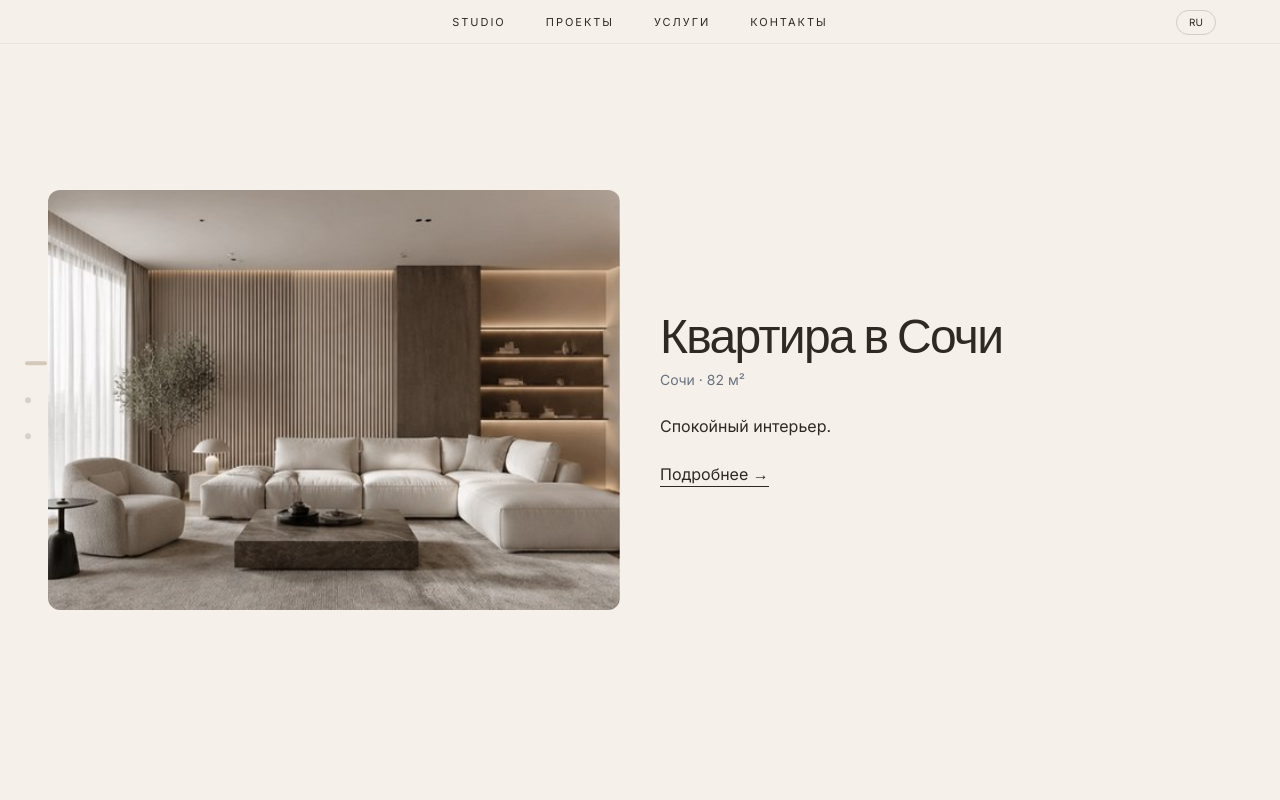
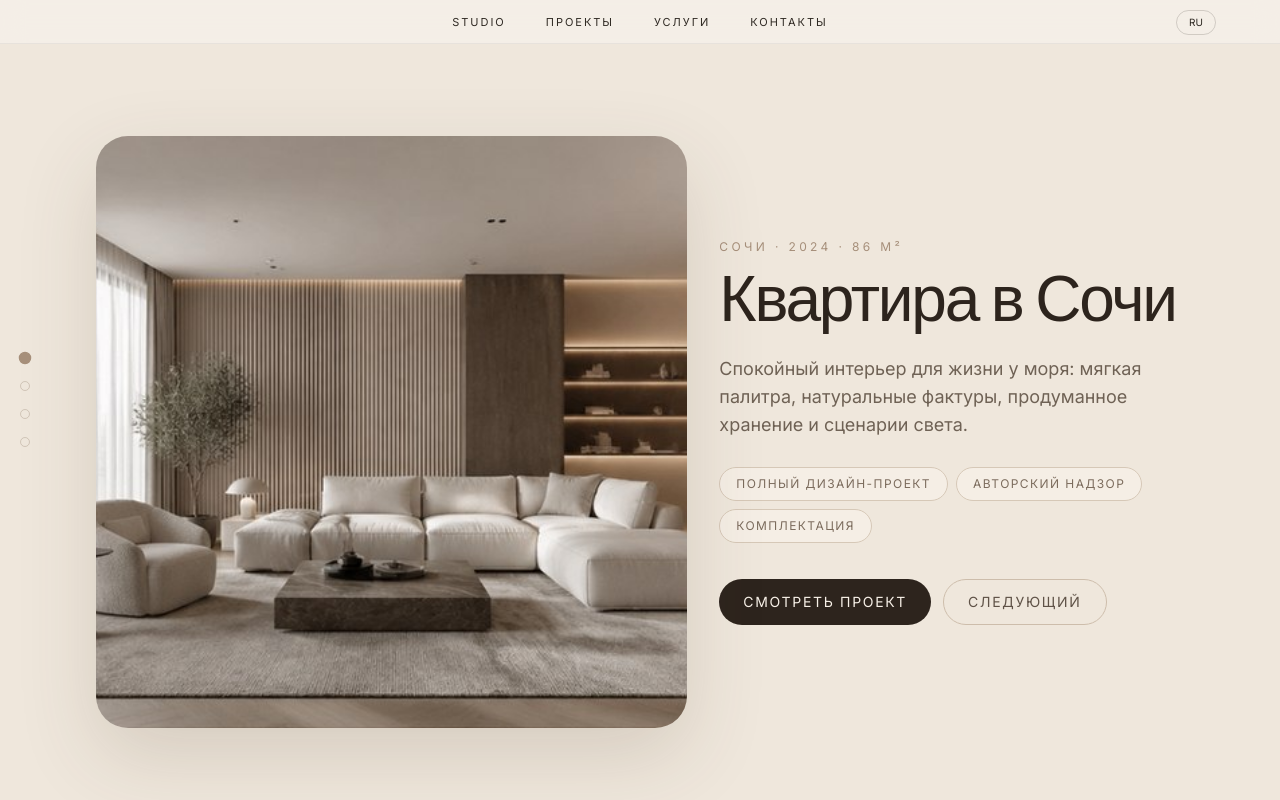
Before and after one commit to pacman-codes/zoya-interior, a Next.js app: page /projects in a window 1280 px wide. Shown: the top 800 px of the page. Built offline with nearby package versions, Linux system fonts and the light colour scheme.

Commit message:
checkpoint: before hero text + buttons fix

```diff
--- a/src/app/projects/page.tsx
+++ b/src/app/projects/page.tsx
@@ -1,15 +1,20 @@
-import { SiteShell } from "@/components/layout/SiteShell";
-import { ProjectsPresentationPage } from "@/components/sections/ProjectsPresentationPage";
-import { getLocale } from "@/lib/i18n";
+import { Header } from '@/components/layout/Header';
+import { ProjectsPresentationPage } from '@/components/sections/ProjectsPresentationPage';
 
-export default async function ProjectsPage(props: {
-  searchParams: Promise<{ [key: string]: string | string[] | undefined }>;
-}) {
-  const locale = await getLocale(props.searchParams);
+type ProjectsPageProps = {
+  searchParams?: Promise<{
+    lang?: string;
+  }>;
+};
+
+export default async function ProjectsPage({ searchParams }: ProjectsPageProps) {
+  const params = await searchParams;
+  const locale = params?.lang === 'en' ? 'en' : 'ru';
 
   return (
-    <SiteShell locale={locale}>
-      <ProjectsPresentationPage locale={locale} />
-    </SiteShell>
+    <>
+      <Header locale={locale} />
+      <ProjectsPresentationPage />
+    </>
   );
 }
--- a/src/components/layout/ProjectsScroll.tsx
+++ b/src/components/layout/ProjectsScroll.tsx
@@ -1,96 +1,113 @@
-"use client";
+'use client';
 
-import { Children, useEffect, useRef, useState } from "react";
+import { ReactNode, useEffect, useRef, useState } from 'react';
 
-type Props = {
-  children: React.ReactNode;
+type ProjectsScrollProps = {
+  count: number;
+  labels: string[];
+  children: (activeIndex: number, setActiveIndex: (index: number) => void) => ReactNode;
 };
 
-export function ProjectsScroll({ children }: Props) {
-  const viewportRef = useRef<HTMLDivElement | null>(null);
-  const [index, setIndex] = useState(0);
-  const [height, setHeight] = useState(0);
+export function ProjectsScroll({ count, labels, children }: ProjectsScrollProps) {
+  const [activeIndex, setActiveIndexState] = useState(0);
+  const lockRef = useRef(false);
+  const touchStartY = useRef<number | null>(null);
+
+  const setActiveIndex = (index: number) => {
+    setActiveIndexState(Math.max(0, Math.min(count - 1, index)));
+  };
 
   useEffect(() => {
-    const el = viewportRef.current;
-    if (!el) return;
+    const previousOverflow = document.body.style.overflow;
+    document.body.style.overflow = 'hidden';
 
-    const update = () => setHeight(el.clientHeight);
-    update();
-    window.addEventListener("resize", update);
-
-    document.body.style.overflow = "hidden";
-
-    let locked = false;
-
-    const max = () =>
-      Math.max(0, el.querySelectorAll("[data-project]").length - 1);
-
-    const go = (dir: 1 | -1) => {
-      if (locked) return;
-
-      locked = true;
-      setIndex((i) => Math.max(0, Math.min(max(), i + dir)));
-
-      setTimeout(() => {
-        locked = false;
-      }, 420);
+    const unlock = () => {
+      window.setTimeout(() => {
+        lockRef.current = false;
+      }, 650);
     };
 
-    const onWheel = (e: WheelEvent) => {
-      e.preventDefault();
-      if (Math.abs(e.deltaY) < 6) return;
-      go(e.deltaY > 0 ? 1 : -1);
+    const move = (direction: 1 | -1) => {
+      if (lockRef.current) return;
+      lockRef.current = true;
+      setActiveIndexState((current) => Math.max(0, Math.min(count - 1, current + direction)));
+      unlock();
     };
 
-    const onKey = (e: KeyboardEvent) => {
-      if (["ArrowDown", "PageDown", " "].includes(e.key)) {
-        e.preventDefault();
-        go(1);
-      }
-      if (["ArrowUp", "PageUp"].includes(e.key)) {
-        e.preventDefault();
-        go(-1);
-      }
+    const onWheel = (event: WheelEvent) => {
+      event.preventDefault();
+      if (Math.abs(event.deltaY) < 20) return;
+      move(event.deltaY > 0 ? 1 : -1);
     };
 
-    window.addEventListener("wheel", onWheel, { passive: false });
-    window.addEventListener("keydown", onKey);
+    const onKeyDown = (event: KeyboardEvent) => {
+      if (event.key === 'ArrowDown' || event.key === 'PageDown') move(1);
+      if (event.key === 'ArrowUp' || event.key === 'PageUp') move(-1);
+    };
+
+    const onTouchStart = (event: TouchEvent) => {
+      touchStartY.current = event.touches[0]?.clientY ?? null;
+    };
+
+    const onTouchEnd = (event: TouchEvent) => {
+      if (touchStartY.current === null) return;
+      const endY = event.changedTouches[0]?.clientY ?? touchStartY.current;
+      const diff = touchStartY.current - endY;
+      touchStartY.current = null;
+      if (Math.abs(diff) < 40) return;
+      move(diff > 0 ? 1 : -1);
+    };
+
+    window.addEventListener('wheel', onWheel, { passive: false });
+    window.addEventListener('keydown', onKeyDown);
+    window.addEventListener('touchstart', onTouchStart, { passive: true });
+    window.addEventListener('touchend', onTouchEnd, { passive: true });
 
     return () => {
-      document.body.style.overflow = "";
-      window.removeEventListener("wheel", onWheel);
-      window.removeEventListener("keydown", onKey);
-      window.removeEventListener("resize", update);
+      document.body.style.overflow = previousOverflow;
+      window.removeEventListener('wheel', onWheel);
+      window.removeEventListener('keydown', onKeyDown);
+      window.removeEventListener('touchstart', onTouchStart);
+      window.removeEventListener('touchend', onTouchEnd);
     };
-  }, []);
+  }, [count]);
 
   return (
-    <>
-      <div ref={viewportRef} className="h-[100svh] overflow-hidden">
-        <div
-          className="transition-transform duration-500 ease-[cubic-bezier(0.4,0,0.2,1)]"
-          style={{
-            transform: `translate3d(0, -${index * height}px, 0)`,
-          }}
-        >
-          {children}
-        </div>
-      </div>
+    <div className="relative h-[100svh] overflow-hidden bg-[#efe7dc] text-[#2d241d]">
+      {children(activeIndex, setActiveIndex)}
 
-      {/* navigation */}
-      <div className="slide-nav">
-        {Array.from({ length: Children.count(children) }).map((_, i) => (
-          <button
-            key={i}
-            onClick={() => setIndex(i)}
-            className={i === index ? "is-active" : ""}
-          >
-            <span className="slide-nav-dot" />
-            <span className="slide-nav-label">{i + 1}</span>
-          </button>
-        ))}
-      </div>
-    </>
+      <nav className="fixed left-5 top-1/2 z-30 hidden -translate-y-1/2 flex-col gap-3 lg:flex">
+        {labels.map((label, index) => {
+          const isActive = index === activeIndex;
+
+          return (
+            <button
+              key={label}
+              type="button"
+              onClick={() => setActiveIndex(index)}
+              className="group flex items-center gap-3 text-left"
+              aria-label={label}
+            >
+              <span
+                className={[
+                  'block h-2.5 w-2.5 rounded-full border transition-all duration-300',
+                  isActive
+                    ? 'scale-125 border-[#a68f7a] bg-[#a68f7a]'
+                    : 'border-[#b8aa9a] bg-transparent opacity-55',
+                ].join(' ')}
+              />
+              <span
+                className={[
+                  'max-w-0 overflow-hidden whitespace-nowrap text-xs tracking-[0.18em] uppercase transition-all duration-300 group-hover:max-w-[220px]',
+                  isActive ? 'text-[#a68f7a]' : 'text-[#8a7d70]',
+                ].join(' ')}
+              >
+                {label}
+              </span>
+            </button>
+          );
+        })}
+      </nav>
+    </div>
   );
 }
--- a/src/components/sections/ProjectsPresentationPage.tsx
+++ b/src/components/sections/ProjectsPresentationPage.tsx
@@ -1,106 +1,216 @@
-"use client";
+'use client';
 
-import Image from "next/image";
-import { useEffect, useRef, useState } from "react";
-import { ProjectsScroll } from "@/components/layout/ProjectsScroll";
+import Image from 'next/image';
+import { useState } from 'react';
 
-export function ProjectsPresentationPage({ locale }: { locale: "ru" | "en" }) {
-  const isRu = locale === "ru";
+import { ProjectsScroll } from '@/components/layout/ProjectsScroll';
 
-  const [activeProject, setActiveProject] = useState<any | null>(null);
-  const [activeIndex, setActiveIndex] = useState(0);
-  const refs = useRef<(HTMLElement | null)[]>([]);
+type Project = {
+  title: string;
+  location: string;
+  year: string;
+  area: string;
+  image: string;
+  modalImage: string;
+  description: string;
+  details: string[];
+};
 
-  const projects = [
+const projects: Project[] = [
   {
-      id: "1",
-      title: isRu ? "Квартира в Сочи" : "Apartment in Sochi",
-      meta: isRu ? "Сочи · 82 м²" : "Sochi · 82 m²",
-      cover: "/images/projects/sochi-apartment/cover.jpg",
-      images: ["/images/projects/sochi-apartment/cover.jpg"],
-      description: isRu ? "Спокойный интерьер." : "Calm interior.",
+    title: 'Квартира в Сочи',
+    location: 'Сочи',
+    year: '2024',
+    area: '86 м²',
+    image: '/images/projects/sochi-apartment/cover.jpg',
+    modalImage: '/images/projects/sochi-apartment/01.jpg',
+    description:
+      'Спокойный интерьер для жизни у моря: мягкая палитра, натуральные фактуры, продуманное хранение и сценарии света.',
+    details: ['Полный дизайн-проект', 'Авторский надзор', 'Комплектация'],
   },
   {
-      id: "2",
-      title: isRu ? "Семейный дом" : "Family house",
-      meta: isRu ? "180 м²" : "180 m²",
-      cover: "/images/projects/family-house/cover.jpg",
-      images: ["/images/projects/family-house/cover.jpg"],
-      description: isRu ? "Дом для семьи." : "Family house.",
+    title: 'Семейный дом',
+    location: 'Краснодарский край',
+    year: '2023',
+    area: '180 м²',
+    image: '/images/projects/family-house/cover.jpg',
+    modalImage: '/images/projects/family-house/01.jpg',
+    description:
+      'Тёплый дом для семьи: приватные зоны, общая гостиная, спокойная база и акцент на долговечные материалы.',
+    details: ['Планировочное решение', 'Рабочая документация', 'Подбор материалов'],
+  },
+  {
+    title: 'Ресторан',
+    location: 'Сочи',
+    year: '2024',
+    area: '140 м²',
+    image: '/images/projects/restaurant/cover.jpg',
+    modalImage: '/images/projects/restaurant/01.jpg',
+    description:
+      'Интерьер с атмосферой вечернего города: выразительные фактуры, мягкий свет и запоминаемая посадочная зона.',
+    details: ['Концепция', 'Визуализация', 'Рабочие чертежи'],
+  },
+  {
+    title: 'Офис',
+    location: 'Москва',
+    year: '2023',
+    area: '120 м²',
+    image: '/images/projects/office/cover.jpg',
+    modalImage: '/images/projects/office/01.jpg',
+    description:
+      'Сдержанное рабочее пространство без визуального шума: переговорные, открытая зона и спокойные материалы.',
+    details: ['Концепция пространства', 'Мебельные решения', 'Световые сценарии'],
   },
 ];
 
-  useEffect(() => {
-    const observer = new IntersectionObserver(
-      (entries) => {
-        const visible = entries.find((e) => e.isIntersecting);
-        if (!visible) return;
-        const i = Number(visible.target.getAttribute("data-project-index"));
-        setActiveIndex(i);
-      },
-      { threshold: 0.6 }
-    );
-
-    refs.current.forEach((el) => el && observer.observe(el));
-    return () => observer.disconnect();
-  }, []);
+export function ProjectsPresentationPage() {
+  const [modalProject, setModalProject] = useState<Project | null>(null);
 
   return (
-    <ProjectsScroll>
-      {projects.map((p, i) => (
+    <ProjectsScroll count={projects.length} labels={projects.map((project) => project.title)}>
+      {(activeIndex, setActiveIndex) => (
+        <>
+          <div className="relative h-full w-full">
+            {projects.map((project, index) => {
+              const distance = Math.abs(index - activeIndex);
+              const isActive = index === activeIndex;
+
+              return (
                 <section
-          key={p.id}
-          ref={(el) => {
-            refs.current[i] = el;
+                  key={project.title}
+                  className="absolute inset-0 grid h-[100svh] grid-cols-1 items-center gap-8 px-5 pt-24 pb-8 transition-all duration-700 ease-[cubic-bezier(.22,1,.36,1)] md:grid-cols-[minmax(0,1.12fr)_minmax(340px,0.88fr)] md:px-12 lg:px-24"
+                  style={{
+                    transform: `translateY(${(index - activeIndex) * 100}%)`,
+                    opacity: distance > 1 ? 0 : isActive ? 1 : 0.32,
+                    filter: isActive ? 'saturate(1) brightness(1)' : 'saturate(0.55) brightness(1.05)',
+                    pointerEvents: isActive ? 'auto' : 'none',
                   }}
-          data-project="true"
-          data-project-index={i}
-          className={`h-[100svh] grid lg:grid-cols-2 gap-10 px-12 items-center transition duration-500 ${
-            i === activeIndex ? "opacity-100" : "opacity-30"
-          }`}
+                >
+                  <div className="relative h-[46svh] overflow-hidden rounded-[2rem] shadow-[0_28px_80px_rgba(72,54,38,0.16)] md:h-[74svh]">
+                    <Image
+                      src={project.image}
+                      alt={project.title}
+                      fill
+                      priority={index === 0}
+                      sizes="(max-width: 768px) 100vw, 58vw"
+                      className="object-cover"
+                    />
+                  </div>
+
+                  <div className="mx-auto flex max-w-xl flex-col items-start">
+                    <p className="mb-4 text-xs tracking-[0.28em] text-[#a68f7a] uppercase">
+                      {project.location} · {project.year} · {project.area}
+                    </p>
+
+                    <h1 className="text-[clamp(2.4rem,5vw,5.8rem)] leading-[0.95] font-light tracking-[-0.06em] text-[#2d241d]">
+                      {project.title}
+                    </h1>
+
+                    <p className="mt-6 max-w-md text-base leading-7 text-[#6f6255] md:text-lg">
+                      {project.description}
+                    </p>
+
+                    <div className="mt-7 flex flex-wrap gap-2">
+                      {project.details.map((detail) => (
+                        <span
+                          key={detail}
+                          className="rounded-full border border-[#d6c8b7] bg-[#f7f1e9]/75 px-4 py-2 text-xs tracking-[0.12em] text-[#7c6c5d] uppercase"
+                        >
+                          {detail}
+                        </span>
+                      ))}
+                    </div>
+
+                    <div className="mt-9 flex flex-wrap gap-3">
+                      <button
+                        type="button"
+                        onClick={() => setModalProject(project)}
+                        className="rounded-full bg-[#2d241d] px-6 py-3 text-sm tracking-[0.12em] text-[#f8f1e8] uppercase transition hover:bg-[#4a3b30]"
+                      >
+                        Смотреть проект
+                      </button>
+
+                      <button
+                        type="button"
+                        onClick={() => setActiveIndex(Math.min(projects.length - 1, activeIndex + 1))}
+                        className="rounded-full border border-[#cdbdab] px-6 py-3 text-sm tracking-[0.12em] text-[#5f5247] uppercase transition hover:border-[#a68f7a] hover:text-[#a68f7a]"
+                      >
+                        Следующий
+                      </button>
+                    </div>
+                  </div>
+                </section>
+              );
+            })}
+          </div>
+
+          {modalProject && (
+            <div
+              className="fixed inset-0 z-50 flex items-center justify-center bg-[#1d1712]/45 px-4 py-6 backdrop-blur-md"
+              role="dialog"
+              aria-modal="true"
+              aria-label={modalProject.title}
+              onMouseDown={() => setModalProject(null)}
             >
               <div
-            className="relative h-[420px] rounded-xl overflow-hidden cursor-pointer"
-            onClick={() => setActiveProject(p)}
+                className="relative grid max-h-[88svh] w-full max-w-5xl overflow-hidden rounded-[2rem] border border-[#eadfce] bg-[#f7f1e9] shadow-[0_34px_120px_rgba(28,22,16,0.35)] md:grid-cols-[1.05fr_0.95fr]"
+                onMouseDown={(event) => event.stopPropagation()}
               >
-            <Image src={p.cover} alt="" fill className="object-cover" />
+                <button
+                  type="button"
+                  onClick={() => setModalProject(null)}
+                  className="absolute right-4 top-4 z-10 grid h-10 w-10 place-items-center rounded-full bg-[#f7f1e9]/85 text-2xl leading-none text-[#3a2f27] shadow-sm transition hover:bg-white"
+                  aria-label="Закрыть"
+                >
+                  ×
+                </button>
+
+                <div className="relative min-h-[280px] md:min-h-[620px]">
+                  <Image
+                    src={modalProject.modalImage}
+                    alt={modalProject.title}
+                    fill
+                    sizes="(max-width: 768px) 100vw, 48vw"
+                    className="object-cover"
+                  />
                 </div>
 
-          <div>
-            <h2 className="text-5xl">{p.title}</h2>
-            <p className="mt-2 text-sm text-gray-500">{p.meta}</p>
-            <p className="mt-6">{p.description}</p>
+                <div className="overflow-y-auto p-7 md:p-10">
+                  <p className="text-xs tracking-[0.28em] text-[#a68f7a] uppercase">
+                    {modalProject.location} · {modalProject.year} · {modalProject.area}
+                  </p>
 
-            <button
-              onClick={() => setActiveProject(p)}
-              className="mt-6 border-b"
+                  <h2 className="mt-5 text-4xl leading-none font-light tracking-[-0.05em] text-[#2d241d] md:text-6xl">
+                    {modalProject.title}
+                  </h2>
+
+                  <p className="mt-7 text-base leading-7 text-[#6f6255]">
+                    {modalProject.description}
+                  </p>
+
+                  <div className="mt-8 space-y-3">
+                    {modalProject.details.map((detail) => (
+                      <div
+                        key={detail}
+                        className="flex items-center justify-between border-b border-[#ded0bf] pb-3 text-sm text-[#5f5247]"
                       >
-              {isRu ? "Подробнее →" : "Details →"}
-            </button>
-          </div>
-        </section>
-      ))}
-
-      {activeProject && (
-        <div className="fixed inset-0 z-50 bg-black/30 backdrop-blur-md flex items-center justify-center p-6">
-          <div className="w-[900px] max-w-full max-h-[85vh] bg-white rounded-2xl p-8 overflow-auto shadow-2xl">
-            <button onClick={() => setActiveProject(null)}>
-              {isRu ? "Закрыть" : "Close"}
-            </button>
-
-            <h2 className="text-3xl mt-4">{activeProject.title}</h2>
-
-            <div className="mt-6 grid grid-cols-2 gap-4">
-              {activeProject.images.map((img: string) => (
-                <div key={img} className="relative h-[200px]">
-                  <Image src={img} alt="" fill className="object-cover rounded-lg" />
+                        <span>{detail}</span>
+                        <span className="text-[#a68f7a]">✓</span>
                       </div>
                     ))}
                   </div>
 
-            <p className="mt-6">{activeProject.description}</p>
+                  <a
+                    href="/#contacts"
+                    className="mt-9 inline-flex rounded-full bg-[#2d241d] px-6 py-3 text-sm tracking-[0.12em] text-[#f8f1e8] uppercase transition hover:bg-[#4a3b30]"
+                  >
+                    Обсудить похожий проект
+                  </a>
                 </div>
               </div>
+            </div>
+          )}
+        </>
       )}
     </ProjectsScroll>
   );
```
Lines whose indentation alone changed are shown as unchanged.
